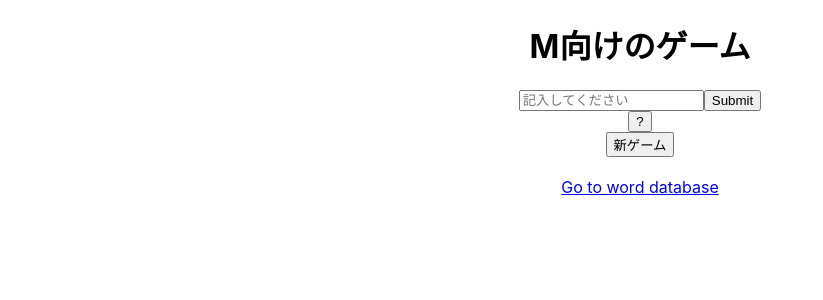
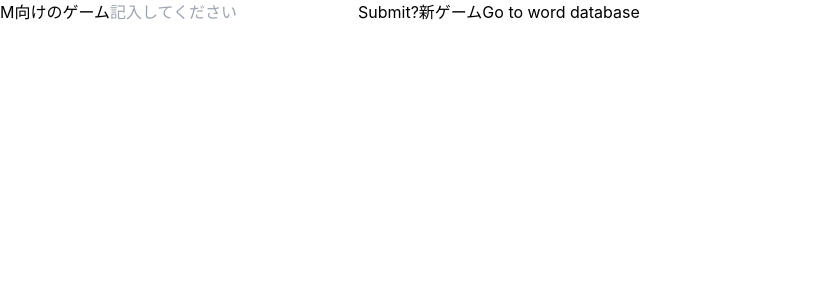
Before and after one commit to hametar0u/japanese-semantle-2, a React (Create React App) app in the folder japanese_semantle/frontend/react_app/: page / in a window 1280 px wide. Shown: the top 300 px of the page, without its empty margins (0-823 px from the left). Built offline with nearby package versions, Linux system fonts and the light colour scheme.

Commit message:
set up tailwind

```diff
--- a/japanese_semantle/frontend/react_app/package.json
+++ b/japanese_semantle/frontend/react_app/package.json
@@ -2,7 +2,6 @@
   "name": "react_app",
   "version": "0.1.0",
   "private": true,
-
   "dependencies": {
     "@testing-library/jest-dom": "^5.16.4",
     "@testing-library/react": "^12.1.4",
@@ -37,5 +36,10 @@
       "last 1 firefox version",
       "last 1 safari version"
     ]
+  },
+  "devDependencies": {
+    "autoprefixer": "^10.4.7",
+    "postcss": "^8.4.14",
+    "tailwindcss": "^3.1.4"
   }
 }
--- /dev/null
+++ b/japanese_semantle/frontend/react_app/postcss.config.js
@@ -0,0 +1,8 @@
+module.exports = {
+  plugins: [
+    // ...
+    require('tailwindcss'),
+    require('autoprefixer'),
+    // ...
+  ]
+}
--- a/japanese_semantle/frontend/react_app/src/index.css
+++ b/japanese_semantle/frontend/react_app/src/index.css
@@ -1,3 +1,7 @@
+@tailwind base;
+@tailwind components;
+@tailwind utilities;
+
 body {
   margin: 0;
   font-family: -apple-system, BlinkMacSystemFont, 'Segoe UI', 'Roboto', 'Oxygen',
--- a/japanese_semantle/frontend/react_app/src/pages/HomePage.jsx
+++ b/japanese_semantle/frontend/react_app/src/pages/HomePage.jsx
@@ -4,6 +4,7 @@ import { Inputs } from "../components/Inputs";
 import GuessedWordsList from "../components/GuessedWordsList";
 import WinModal from "../components/WinModal";
 import ExplanationModal from "../components/ExplanationModal";
+
 
 import { Link } from "react-router-dom";
 // import { guessedWordsDataProvider, useGuessedWordsData } from "../hooks/guessedWordsContext"
@@ -41,7 +42,7 @@ export default function HomePage() {
   };
 
   return (
-    <div class="Homepage" style={containerStyle}>
+    <div className="flex items-center">
       <GuessedWordsContext.Provider value={{words, setWords, mostRecentWord, setMostRecentWord}}>
         {found && <WinModal restartGame={restartGame}/>}
         {explanationModalOpen && <ExplanationModal setClose={() => setExplanationModalOpen(false)} />}
--- a/japanese_semantle/frontend/react_app/src/stylesheets/styles.css
+++ /dev/null
@@ -1,9 +0,0 @@
-.Homepage {
-  width: "100vw";
-  height: "100vh";
-  position: "fixed";
-  display: "flex";
-  flex-direction: "column";
-  justify-content: "center";
-  align-items: "center";
-}
--- /dev/null
+++ b/japanese_semantle/frontend/react_app/tailwind.config.js
@@ -0,0 +1,10 @@
+/** @type {import('tailwindcss').Config} */
+module.exports = {
+  content: [
+    "./src/**/*.{js,jsx,ts,tsx}",
+  ],
+  theme: {
+    extend: {},
+  },
+  plugins: [],
+}
```
Also changed, not shown: 1 other file (tests, documents, lock files or other folders).
